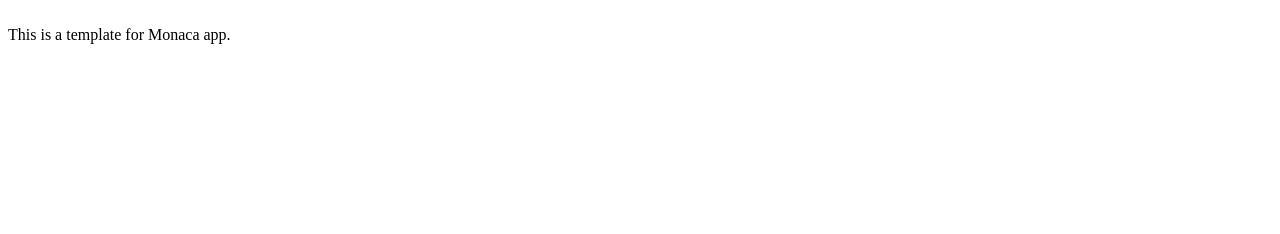
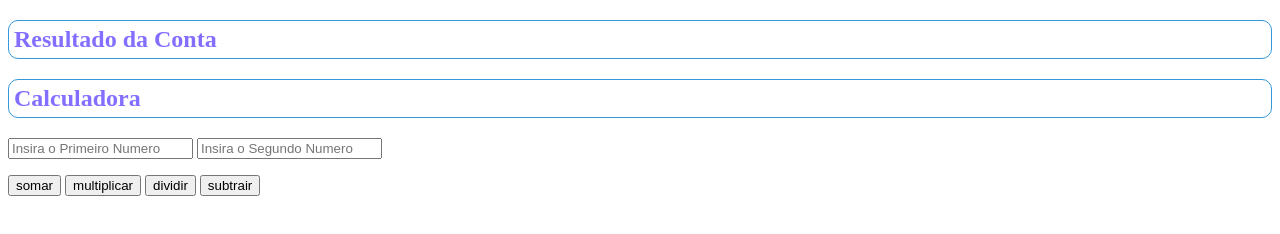
Before and after one commit to gomesLlorrany/PrimeiroRepositorioMobile, a website: page www/index.html in a window 1280 px wide. Drawn offline with Linux system fonts and the light colour scheme.

Commit message:
Calculadora

```diff
--- a/www/index.html
+++ b/www/index.html
@@ -7,11 +7,69 @@
     <script src="components/loader.js"></script>
     <link rel="stylesheet" href="components/loader.css">
     <link rel="stylesheet" href="css/style.css">
+    <style>
+   h2{
+   color:#836FFF;
+   border: 1px solid #3498db;
+   padding: 5px;
+      border-radius: 10px;
+     }
+
+    </style>
     <script>
+
+            var numero01, numero02, resultado
+
+function somar(){
+                numero01 = parseInt(document.getElementById('numero01').value)
+                numero02 = parseInt(document.getElementById('numero02').value)
+
+                resultado = numero01 + numero02
+
+                document.getElementById('visor').innerHTML = resultado
+            }
+
+function multiplicar(){
+       numero01=parseInt(document.getElementById('numero01').value)
+       numero02=parseInt(document.getElementById('numero02').value)
+
+            resultado = numero01 * numero02
+
+     document.getElementById('visor').innerHTML = resultado }
+
+function dividir(){
+        numero01=parseInt(document.getElementById('numero01').value)
+        numero02=parseInt(document.getElementById('numero02').value)
+
+            resultado = numero01 / numero02
+
+          document.getElementById('visor').innerHTML = resultado }
+
+function subtrair(){
+       numero01=parseInt(document.getElementById('numero01').value)
+        numero02=parseInt(document.getElementById('numero02').value)
+
+     resultado = numero01 - numero02
+
+     document.getElementById('visor').innerHTML = resultado }
+
+
     </script>
 </head>
 <body>
-	<br />
-    This is a template for Monaca app.
-</body>
-</html>
+
+    <h2>Resultado da Conta</h2>
+    <h3 id="visor"></h3>
+
+    <h2>Calculadora</h2> <p>
+    <input type="number" placeholder="Insira o Primeiro Numero" id="numero01">
+    <input type="number" placeholder="Insira o Segundo Numero" id="numero02">
+    <br></p>
+
+    <input type ="button" value="somar" onclick="somar()" >
+    <input type ="button" value="multiplicar" onclick="multiplicar()" >
+    <input type ="button" value="dividir" onclick="dividir()" >
+    <input type ="button" value="subtrair" onclick="subtrair()" >
+
+    </body>
+    </html>
```
